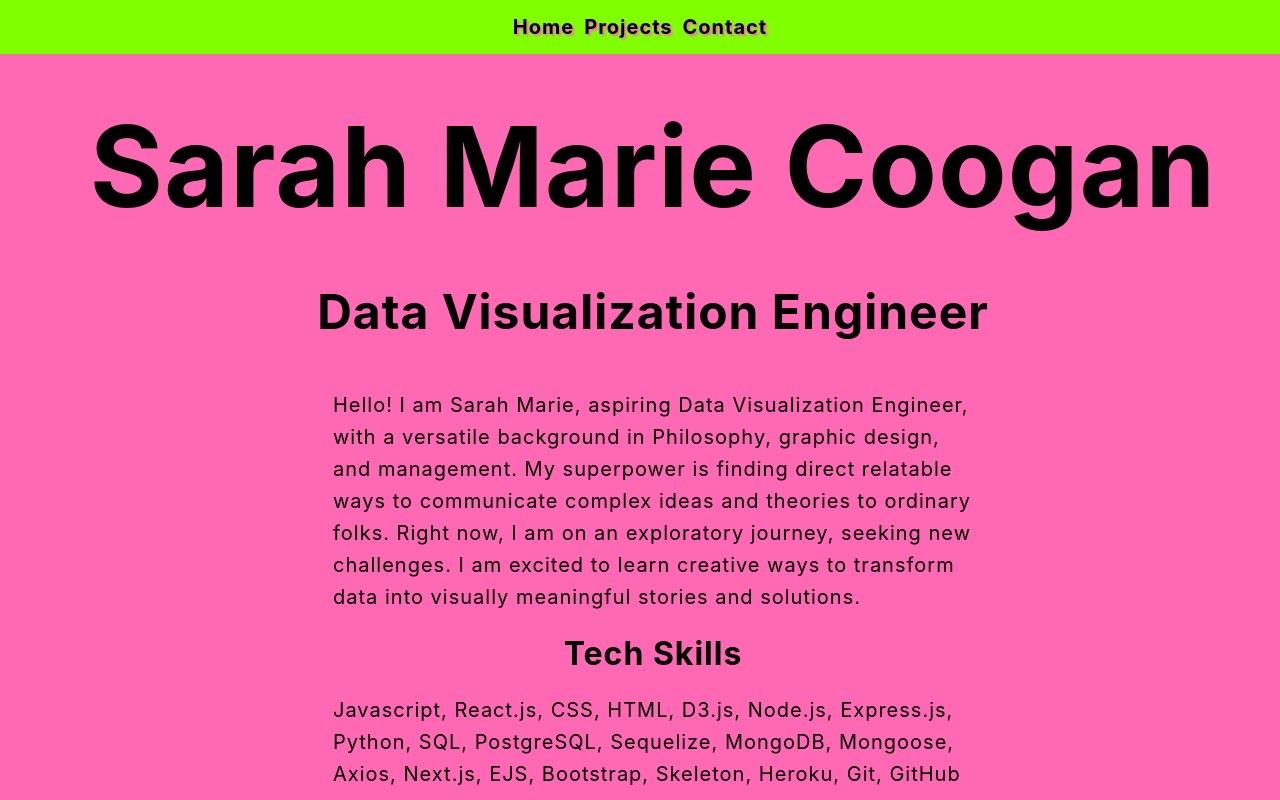
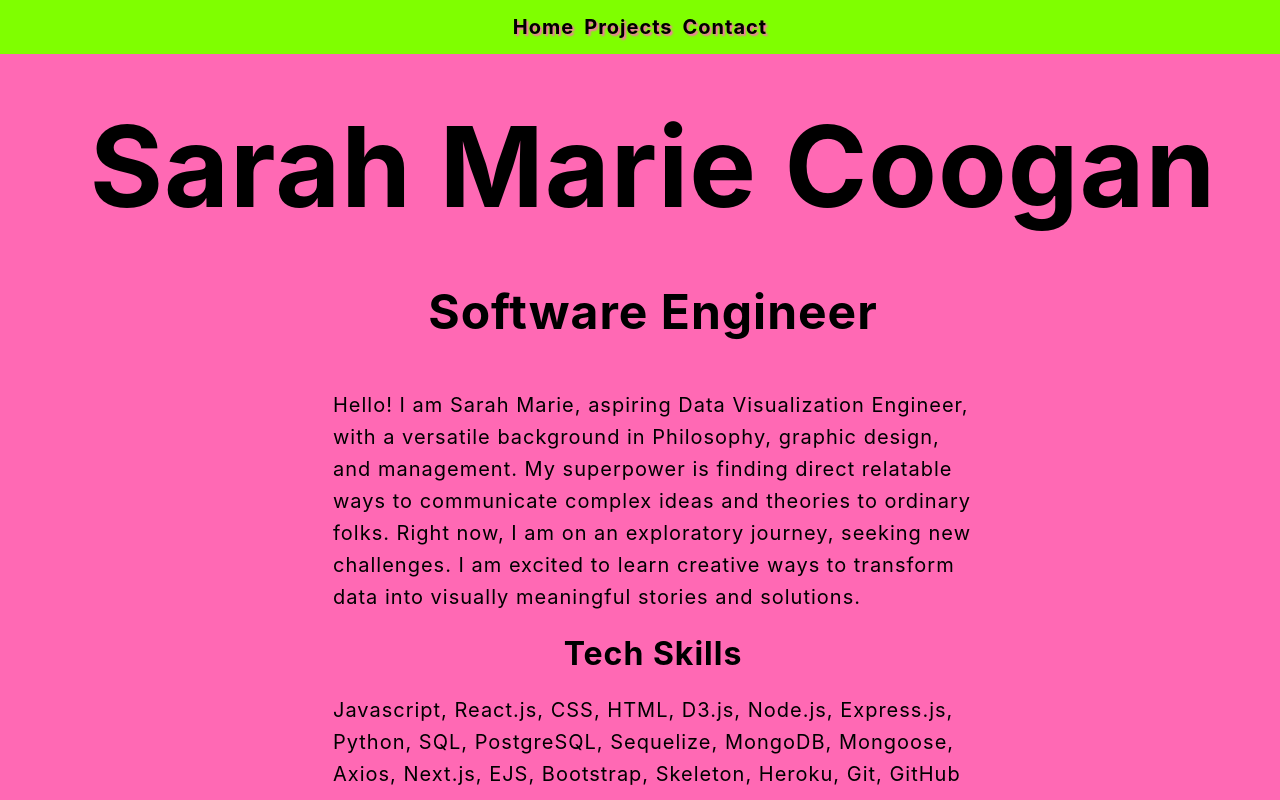
Before and after one commit to wonkatin/portfolio, a Next.js app: page / in a window 1280 px wide. Shown: the top 800 px of the page. Built offline with nearby package versions, Linux system fonts and the light colour scheme.

Commit message:
title update

```diff
--- a/pages/index.js
+++ b/pages/index.js
@@ -13,7 +13,7 @@ export default function Home() {
 
             <div className="container" id="home">
               <div className="name-blast">Sarah Marie Coogan</div>
-              <p className="job-title">Data Visualization Engineer</p>
+              <p className="job-title">Software Engineer</p>
               <div className="hello-world">
               Hello! I am Sarah Marie, aspiring Data Visualization Engineer,
               with a versatile background in Philosophy, graphic design, and management.
```
